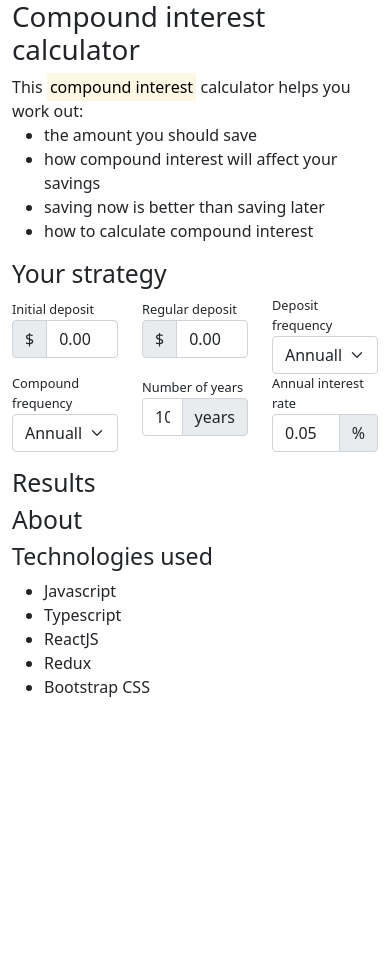
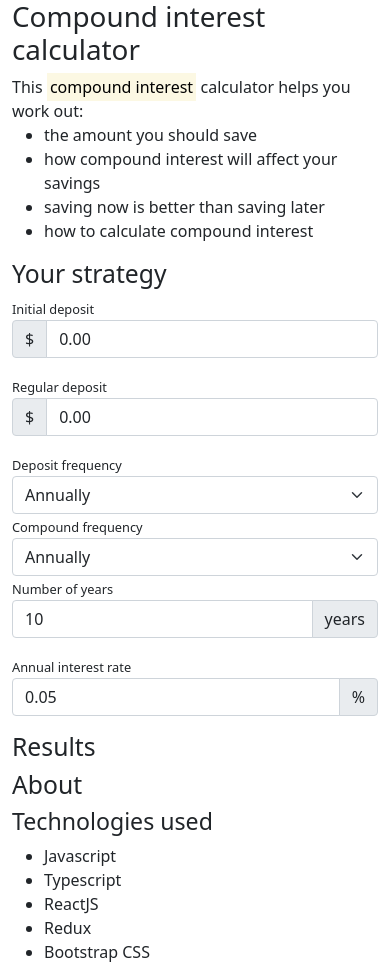
Before and after one commit to lkdm/compoundinterest-react, a React (Create React App) app: page / in a window 390 px wide. Before the commit the page ends 844 px from the top, so only its background shows below. Built offline with nearby package versions, Linux system fonts and the light colour scheme.

Commit message:
Add breakpoints for responsive design.

```diff
--- a/src/components/calculator/Form.tsx
+++ b/src/components/calculator/Form.tsx
@@ -16,25 +16,25 @@ const Form: React.FC<Props> = ({handleSubmit, strategy}) => {
   return (
     <form id="compoundInterestForm">
       <div className="row">
-        <div className="col">
+        <div className="col-md">
           <TextInput name="initialDeposit" label="Initial deposit" prepend="$" onSubmit={handleSubmit} value={(strategy.initialDeposit/100).toFixed(2)} />
         </div>
-        <div className="col">
+        <div className="col-md">
           <TextInput name="regularDeposit" label="Regular deposit" prepend="$" onSubmit={handleSubmit} value={(strategy.regularDeposit/100).toFixed(2)} />
         </div>
-        <div className="col">
+        <div className="col-md">
           <DropDownInput name="depositFrequency" label="Deposit frequency" options={depositFrequency} handleSubmit={handleSubmit} />
         </div>
       </div>
 
       <div className="row">
-        <div className="col">
+        <div className="col-md">
           <DropDownInput name="compoundFrequency" label="Compound frequency" options={compoundFrequency} handleSubmit={handleSubmit} />
         </div>
-        <div className="col">
+        <div className="col-md">
           <TextInput name="numberOfYears" label="Number of years" onSubmit={handleSubmit} value={strategy.numberOfYears} append="years" />
         </div>
-        <div className="col">
+        <div className="col-md">
           <TextInput name="annualInterestRate" label="Annual interest rate" append="%" onSubmit={handleSubmit} value={(strategy.annualInterestRate/100).toFixed(2)} />
         </div>
       </div>
```
